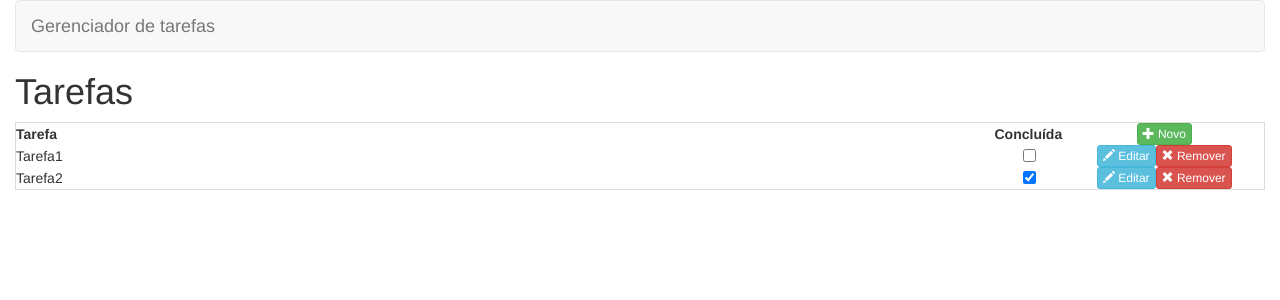
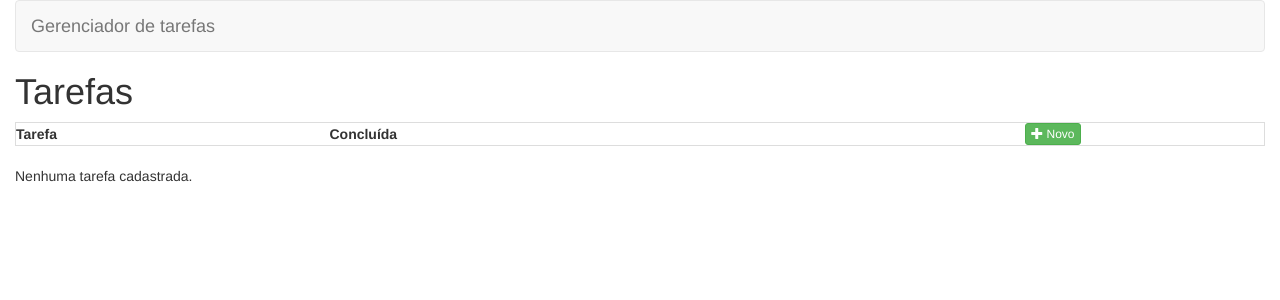
Before and after one commit to GersenJPJorge/gerenciador-de-tarefas, an Angular app: page /tarefas/listar in a window 1280 px wide. Shown: the top 300 px of the page. Built offline with nearby package versions, Linux system fonts and the light colour scheme.

Commit message:
Registrando as rotas de cadastro de tarefas

```diff
--- a/src/app/tarefas/listar/listar-tarefa.component.html
+++ b/src/app/tarefas/listar/listar-tarefa.component.html
@@ -5,7 +5,7 @@
     <th>Tarefa</th>
     <th>Concluída</th>
     <th class="text-center">
-      <a
+      <a [routerLink]="['/tarefas/cadastrar']"
          class="btn btn-xs btn-success">
          <span class="glyphicon glyphicon-plus"
            aria-hidden="true"></span> Novo
--- a/src/app/tarefas/listar/listar-tarefa.component.ts
+++ b/src/app/tarefas/listar/listar-tarefa.component.ts
@@ -1,6 +1,8 @@
 import { Component, OnInit } from '@angular/core';
 
 import { TarefaService, Tarefa } from '../shared';
+
+
 
 @Component({
   selector: 'app-listar-tarefa',
@@ -15,10 +17,10 @@ export class ListarTarefaComponent implements OnInit {
 
   ngOnInit() {        // se não tivesse essa tarefa o angular renderiza ela sem conteúdo para não quebrar o código
     this.tarefas = this.listarTodos();
-    this.tarefas = [
-      new Tarefa(1, "Tarefa1", false),
-      new Tarefa(2, "Tarefa2", true),
-    ]
+//    this.tarefas = [
+//      new Tarefa(1, "Tarefa1", false),
+//      new Tarefa(2, "Tarefa2", true),
+//    ]
   }
 
 
--- a/src/app/tarefas/tarefas.module.ts
+++ b/src/app/tarefas/tarefas.module.ts
@@ -3,6 +3,7 @@ import { CommonModule } from '@angular/common';
 import { TarefaService } from './shared';
 import { ListarTarefaComponent } from './listar';
 import { CadastrarTarefaComponent } from './cadastrar';
+import { RouterModule } from '@angular/router';
 
 @NgModule({
   declarations: [
@@ -10,7 +11,8 @@ import { CadastrarTarefaComponent } from './cadastrar';
     CadastrarTarefaComponent
   ],
   imports: [
-    CommonModule
+    RouterModule,
+    CommonModule,
   ],
   providers: [
     TarefaService,
```
Also changed, not shown: src/app/tarefas/tarefas-routing.module.ts (+6 -6 lines).
